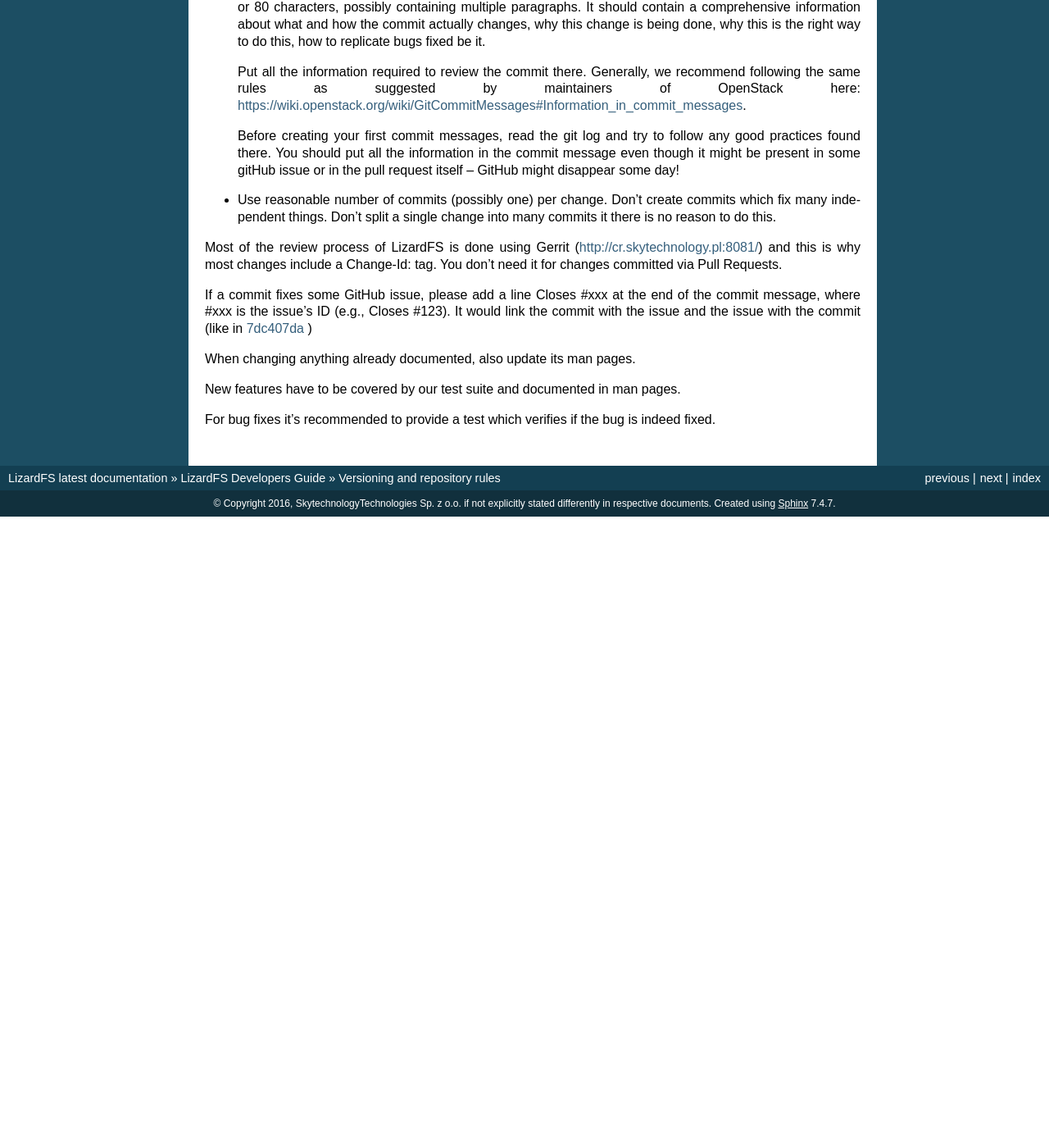
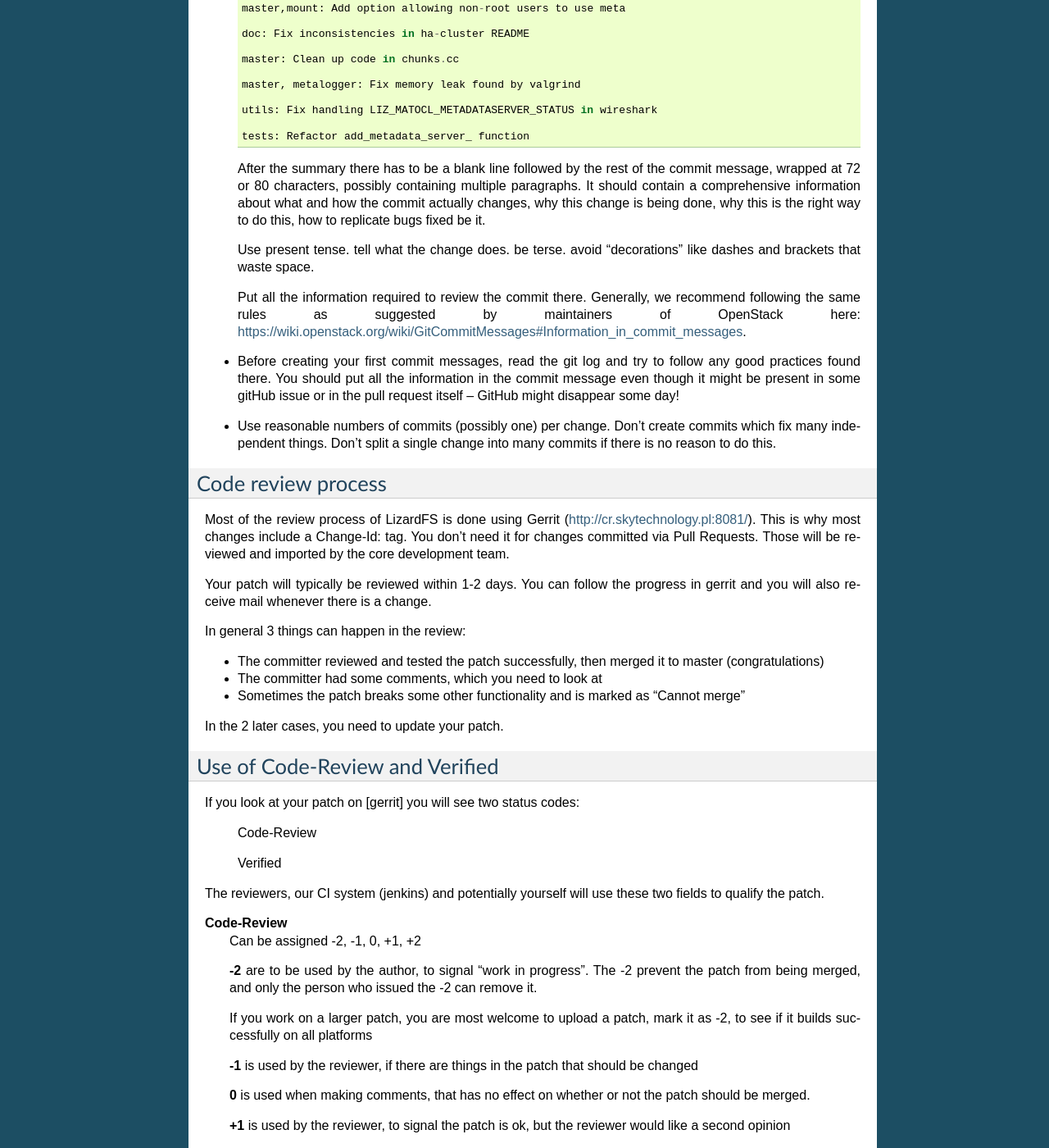
Before and after one commit to lizardfs/documentation, a Sphinx documentation site: the page built from source/devguide/versioning.rst, in a window 1280 px wide and 1400 px high, scrolled down 723 px. Shown: the whole window at 82% size. Built offline with Sphinx 7.4.7, drawn with Linux system fonts in a browser that asks for light colours; pages that are not in the unit, such as notebooks, are missing from menus; before the commit the page ends 1353 px from its top, so only the background shows below that; some of the changed text lies outside the part shown.

Commit message:
doc: added repository rules and review rules to devguide

```diff
--- a/source/devguide/versioning.rst
+++ b/source/devguide/versioning.rst
@@ -29,19 +32,30 @@ Versioning and repository rules
    The description begins with a capital letter. It's role is describe what
    the commit does (does it fix a bug? refactor some code? adds a new test?
    adds a new feature? extends an existing feature? updates documentation?)
-   and which functionality, part of the code or module does it concern. Some
-   real-life examples::
+   and which functionality, part of the code or module does it concern.
+
+   Some real-life examples::
 
      debian: Add Jenkins BUILD_NUMBER to package version
+
      deb, rpm, cmake: Fix building packages
+
      mount: Fix returning wrong file length after truncate
+
      ha-cluster: Make the cluster manager more user friendly
+
      admin: Rename lizardfs-probe to lizardfs-admin
+
      master,mount: Add option allowing non-root users to use meta
+
      doc: Fix inconsistencies in ha-cluster README
+
      master: Clean up code in chunks.cc
+
      master, metalogger: Fix memory leak found by valgrind
+
      utils: Fix handling LIZ_MATOCL_METADATASERVER_STATUS in wireshark
+
      tests: Refactor add_metadata_server_ function
 
    After the summary there has to be a blank line followed by the rest of the
@@ -50,32 +64,142 @@ Versioning and repository rules
    what and how the commit actually changes, why this change is being done,
    why this is the right way to do this, how to replicate bugs fixed be it.
 
+   Use present tense. tell what the change does. be terse. avoid "decorations"
+   like dashes and brackets that waste space.
+
    Put all the information required to review the commit there. Generally, we
    recommend following the same rules as suggested by maintainers of OpenStack
    here:
    https://wiki.openstack.org/wiki/GitCommitMessages#Information_in_commit_messages.
 
-   Before creating your first commit messages, read the git log and try to
+*  Before creating your first commit messages, read the git log and try to
    follow any good practices found there. You should put all the information
    in the commit message even though it might be present in some gitHub issue
    or in the pull request itself -- GitHub might disappear some day!
 
-*  Use reasonable number of commits (possibly one) per change. Don't create
+*  Use reasonable numbers of commits (possibly one) per change. Don't create
    commits which fix many independent things. Don't split a single change into
-   many commits it there is no reason to do this.
+   many commits if there is no reason to do this.
+
+Code review process
+-------------------
 
 Most of the review process of LizardFS is done using Gerrit
-(http://cr.skytechnology.pl:8081/) and this is why most changes include a
+(http://cr.skytechnology.pl:8081/). This is why most changes include a
 Change-Id: tag. You don't need it for changes committed via Pull Requests.
+Those will be reviewed and imported by the core development team.
+
+Your patch will typically be reviewed within 1-2 days. You can follow the
+progress in gerrit and you will also receive mail whenever there is a change.
+
+In general 3 things can happen in the review:
+
+* The committer reviewed and tested the patch successfully, then merged it to
+  master (congratulations)
+
+* The committer had some comments, which you need to look at
+
+* Sometimes the patch breaks some other functionality and is marked as
+  “Cannot merge”
+
+In the 2 later cases, you need to update your patch.
+
+Use of Code-Review and Verified
+-------------------------------
+
+If you look at your patch on [gerrit] you will see two status codes:
+
+  Code-Review
+
+  Verified
+
+The reviewers, our CI system (jenkins) and potentially yourself will use these
+two fields to qualify the patch.
+
+**Code-Review**
+  Can be assigned -2, -1, 0, +1, +2
+
+  **-2** are to be used by the author, to signal "work in progress". The -2
+  prevent the patch from being merged, and only the person who issued the -2
+  can remove it.
+
+  If you work on a larger patch, you are most welcome to upload a patch, mark
+  it as -2, to see if it builds successfully on all platforms
+
+  **-1** is used by the reviewer, if there are things in the patch that should
+  be changed
+
+  **0** is used when making comments, that has no effect on whether or not the
+  patch should be merged.
+
+  **+1** is used by the reviewer, to signal the patch is ok, but the reviewer
+  would like a second opinion
+
+  **+2** is used by the author to signal no review is needed (this can only be
+  done by core developers, and should be used with care). The person who
+  merges your patch, will use +2, just before merging, since only +2 can be
+  merged
+
+.. note:: a patch will NOT be merged as long as there are -1 or -2 unresponded
+          to.
+
+
+**Verified**
+  Can be assigned -1, 0, +1
+
+  **-1** is used by the CI system if the build fails (remark this is not
+  always a problem in your patch, but can be due to a broken master).
+
+  **-1** is used by the reviewer, if the expected result cannot be seen.
+
+  **0** is used when making comments, that has no effect on whether or not the
+  patch should be merged.
+
+  **+1** is used by the CI system if the build is succesfull
+
+  **+1** is used by the reviewer, when the expected result has been verified.
+
+.. note:: a patch will NOT be merged unless the CI system shows a successfull
+          build.
+
+Updating a patch
+----------------
+
+Checkout your branch::
+
+  git checkout test1
+
+make the needed changes and test them. It is polite to comment the lines of
+code you do not want to change or where you do not agree with the committer,
+this is done directly in gerrit.
+
+Once you are ready to commit again it is important you use --amend ::
+
+  git commit --amend -a
+
+.. note::  do not use the -m parameter as it will wipe out the gerrit patch
+           id. Let git open an editor, allowing you to edit the commit message
+           (or leave it unchanged). When editing be careful not to remove/
+           modify the last line with the patch id.
+
+This will ensure you update the patch, instead of generating a new one (with a
+new Change-Id:).
+
+Closing issues with commits
+---------------------------
 
 If a commit fixes some GitHub issue, please add a line Closes #xxx at the end
 of the commit message, where #xxx is the issue's ID (e.g., Closes #123). It
 would link the commit with the issue and the issue with the commit (like in
 `7dc407da <https://github.com/lizardfs/lizardfs/commit/7dc407da8b53625c5d49c9040406813f5355ba5a>`_ )
 
-When changing anything already documented, also update its man pages.
+Other rules
+-----------
 
-New features have to be covered by our test suite and documented in man pages.
+* When changing anything already documented, also update its man pages.
 
-For bug fixes it's recommended to provide a test which verifies if the bug is
-indeed fixed.
+* New features have to be covered by our test suite and documented in man
+  pages.
+
+* For bug fixes it's recommended to provide a test which verifies if the bug is
+  indeed fixed.
```
Also changed, not shown: other parts of source/devguide/versioning.rst (+3 -0 lines).
